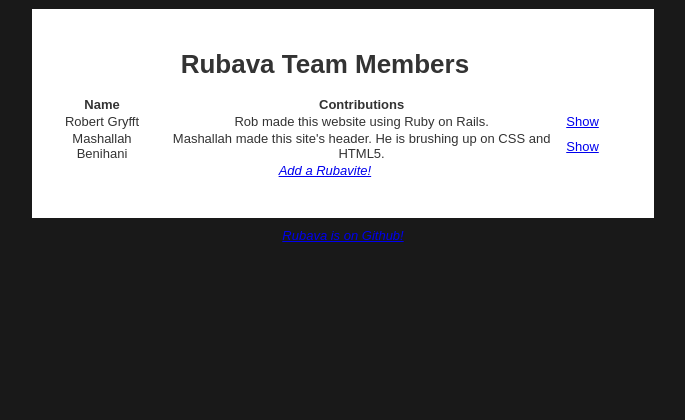
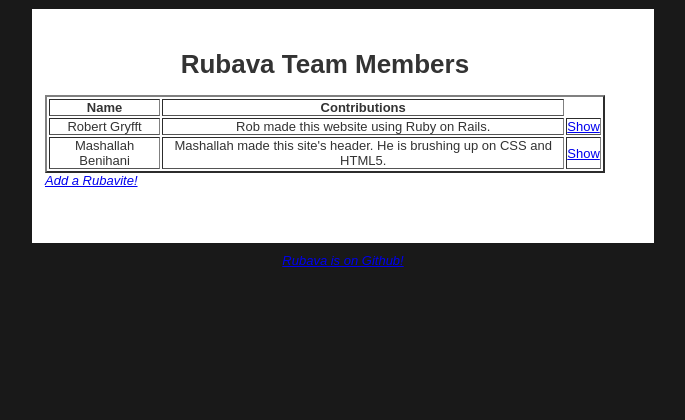
Before and after one commit to devinslick/rubava-project-site, a Rails app: page / in a window 1280 px wide. Shown: the part 287-707 px from the top of the page, without its empty margins (297-982 px from the left). Run offline with Rails 7, Linux system fonts and the light colour scheme; data comes from the database, SQL or seed files in the repository; some libraries are stand-ins or nearby versions.

Commit message:
Uglifying for readability.

```diff
--- a/app/views/rubava_team_members/index.html.erb
+++ b/app/views/rubava_team_members/index.html.erb
@@ -1,21 +1,18 @@
 <h1 font="Cambria" align=center>Rubava Team Members</h1>
 <br />
-<table>
+<table border="2">
   <tr>
     <th>Name</th>
     <th>Contributions</th>
-    <th></th>
-    <th></th>
-    <th></th>
   </tr>
 
 <% @rubava_team_members.each do |rubava_team_member| %>
-  <tr>
+  <tr class="border-bottom">
     <td><%= rubava_team_member.name %></td>
     <td><%= rubava_team_member.contributions %></td>
     <td><%= link_to 'Show', rubava_team_member %></td>
   </tr>
 <% end %>
 </table>
-<a href="http://rubava.com/rubava_team_members/new"><i>Add a Rubavite!</i></a>
+<div align="left"><a href="http://rubava.com/rubava_team_members/new"><i>Add a Rubavite!</i></a></div>
 <br />
--- a/vendor/assets/stylesheets/style.css
+++ b/vendor/assets/stylesheets/style.css
@@ -20,7 +20,7 @@
  width: 622px;
 }
 #faux {
- background: #FFF;
+ background: white;
  margin: 10px 0px;
  overflow: auto; /* Paul O Brien Fix for IE www.pmob.co.uk */
  width: 100%
@@ -61,3 +61,11 @@
  float: right;
 }
 .clear { clear: both; background: none; }
+
+tr {
+  border-bottom: solid 1px black;
+  border-spacing: 10px;
+}
+.border-bottom {
+  border-bottom: solid 1px black;
+}
```
Also changed, not shown: 3 other files.
